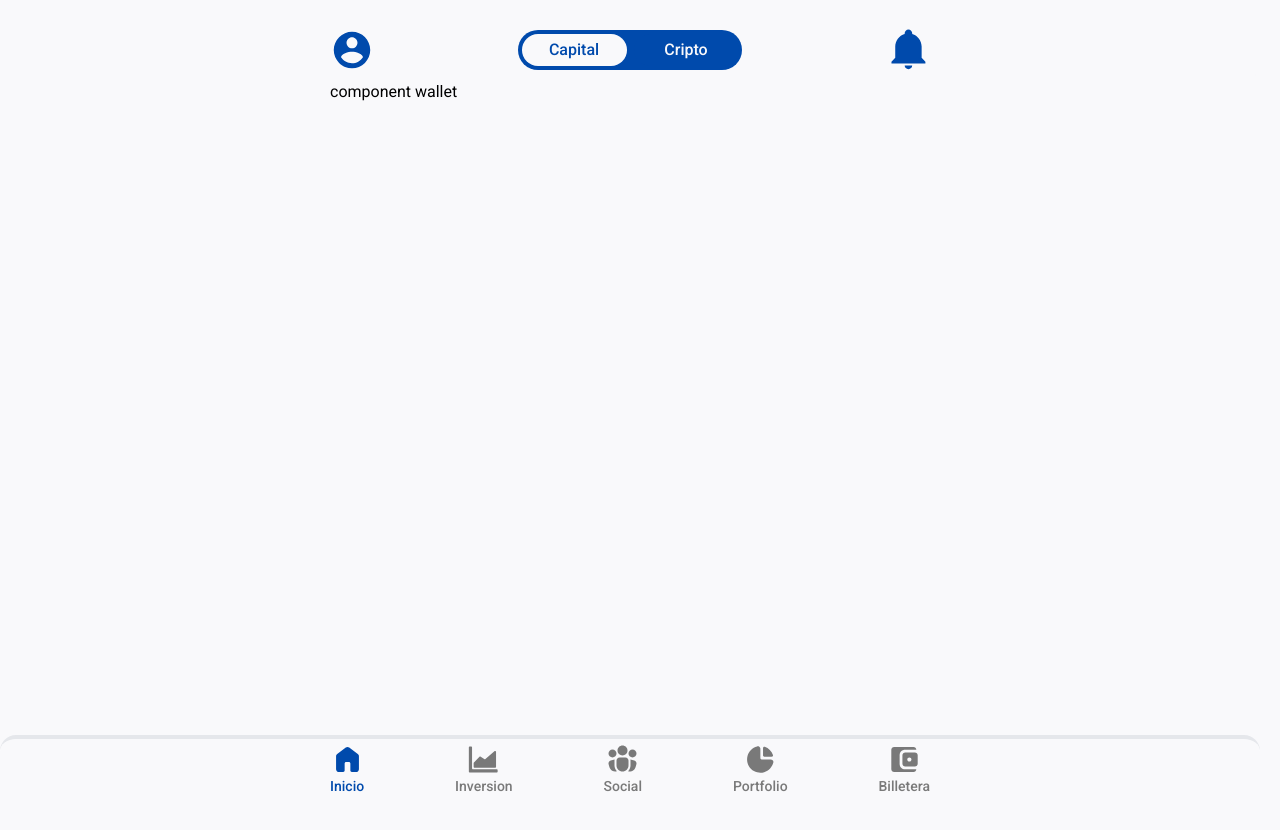
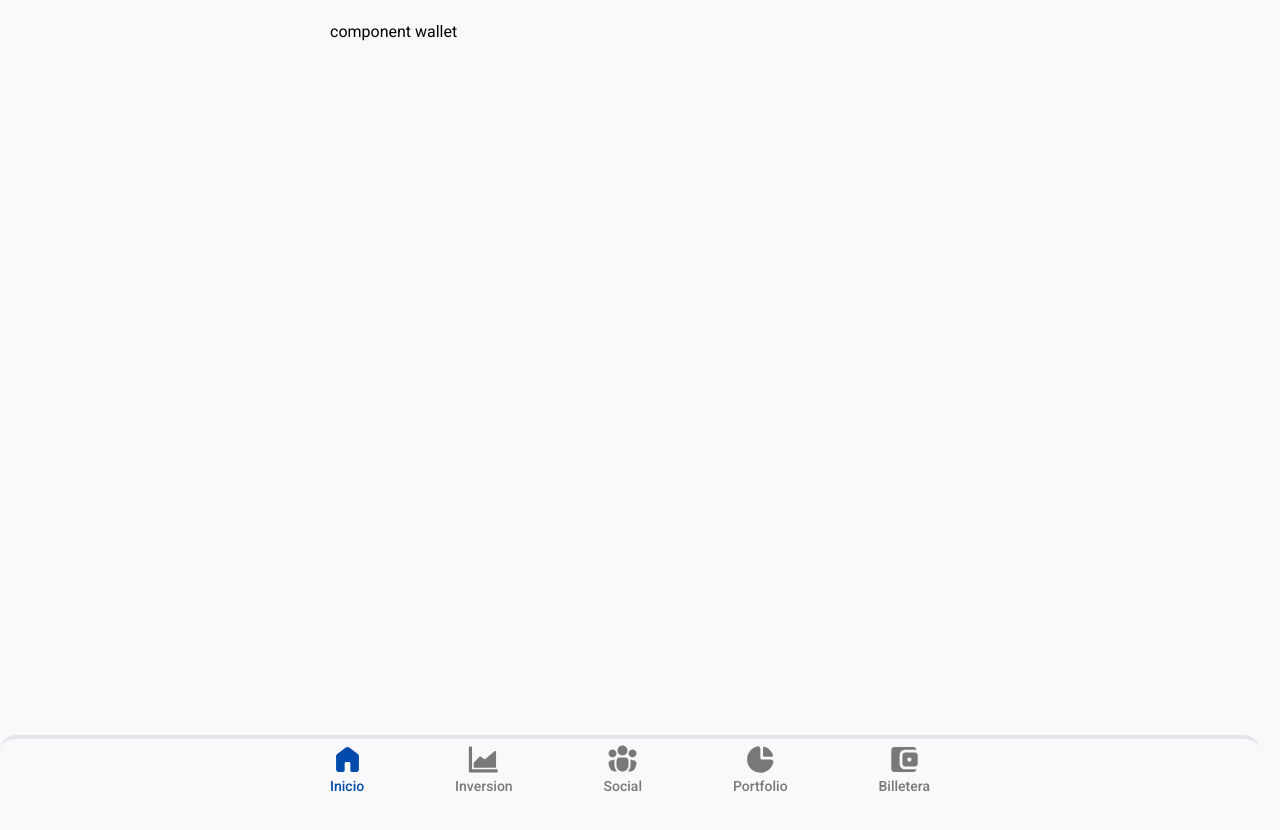
Before and after one commit to No-Country-simulation/equipo-H4-03-Fintech, a React (Vite) app in the folder client/: page /dashboard/wallet in a window 1280 px wide. Shown: the top 830 px of the page. Built offline with nearby package versions, Linux system fonts and the light colour scheme; no server answers.

Commit message:
Movido topmenu

```diff
--- a/client/src/components/dashboard/Main.jsx
+++ b/client/src/components/dashboard/Main.jsx
@@ -4,12 +4,14 @@ import BalancePanel from '../ui/BalancePanel';
 import OnboardingLink from '../ui/OnboardingLink';
 import Capital from './Capital';
 import Crypto from './Crypto';
+import DashboardHeader from '../ui/DashboardHeader';
 
 export default function Main() {
   const { isCapital } = useSelector(state => state.switcher)
 
   return (
     <div className="w-[600px] flex flex-col justify-start items-start gap-5 bg-background">
+      <DashboardHeader />
       <OnboardingLink />
       <span className="font-medium text-title text-black">Bienvenido</span>
       <BalancePanel />
--- a/client/src/pages/private/Dashboard.jsx
+++ b/client/src/pages/private/Dashboard.jsx
@@ -1,4 +1,3 @@
-import DashboardHeader from '../../components/ui/DashboardHeader';
 import Sidebar from '../../components/dashboard/sidebar.jsx/Sidebar';
 import { Outlet } from 'react-router-dom';
 import BottomMenu from '../../components/ui/BottomMenu';
@@ -8,7 +7,6 @@ export default function Dashboard() {
 
   return (
     <div className='w-screen min-h-screen flex flex-col justify-start items-center pr-5 pt-5 pb-0 bg-background'>
-      <DashboardHeader />
       <Sidebar />
       <Outlet />
       <BottomMenu />
```
